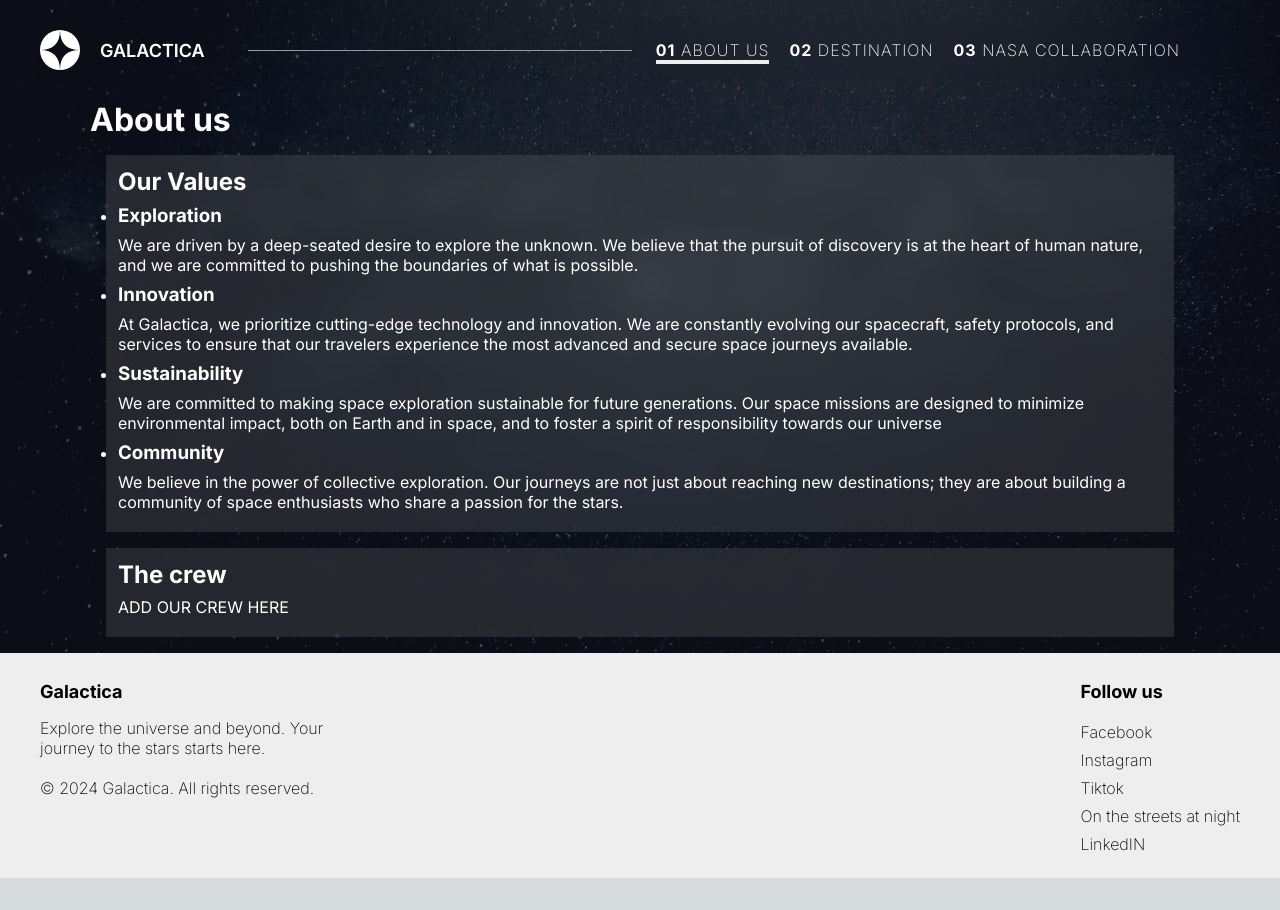
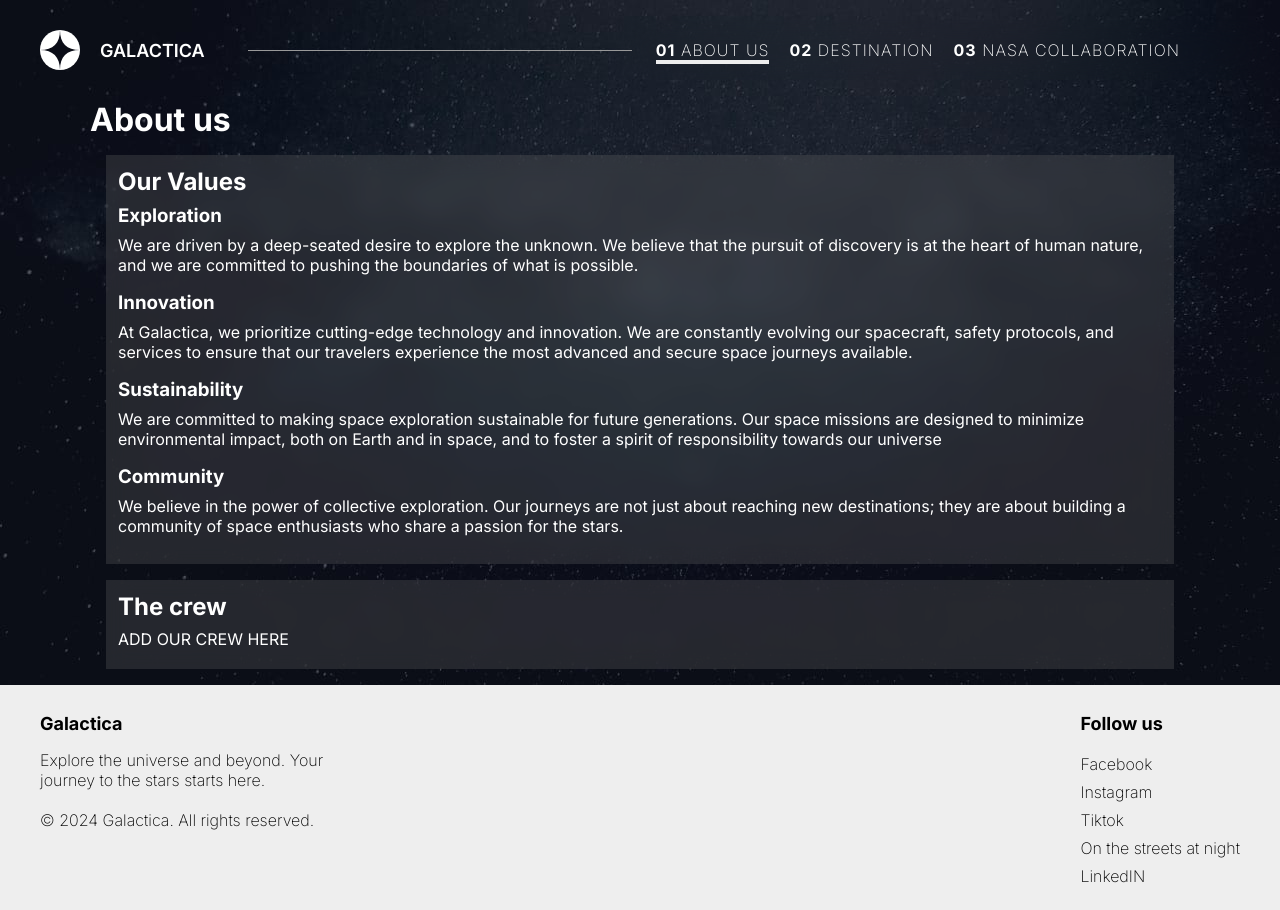
Before and after one commit to HackYourFuture-CPH/class30-homework, a Next.js app in the folder react/react1/week1/: page /about_us in a window 1280 px wide. Before the commit the page ends 878 px from the top, so only its background shows below. Built offline with nearby package versions, Linux system fonts and the light colour scheme.

Commit message:
Styling done for OurValues

```diff
--- a/react/react1/week1/app/about_us/page.module.css
+++ b/react/react1/week1/app/about_us/page.module.css
@@ -3,3 +3,12 @@
   width: 100vw;
   height: 100vh;
 }
+
+.OurValues ul {
+  list-style-type: none;
+  padding-left: 0;
+}
+
+.OurValues li {
+  margin-bottom: 1rem;
+}
```
